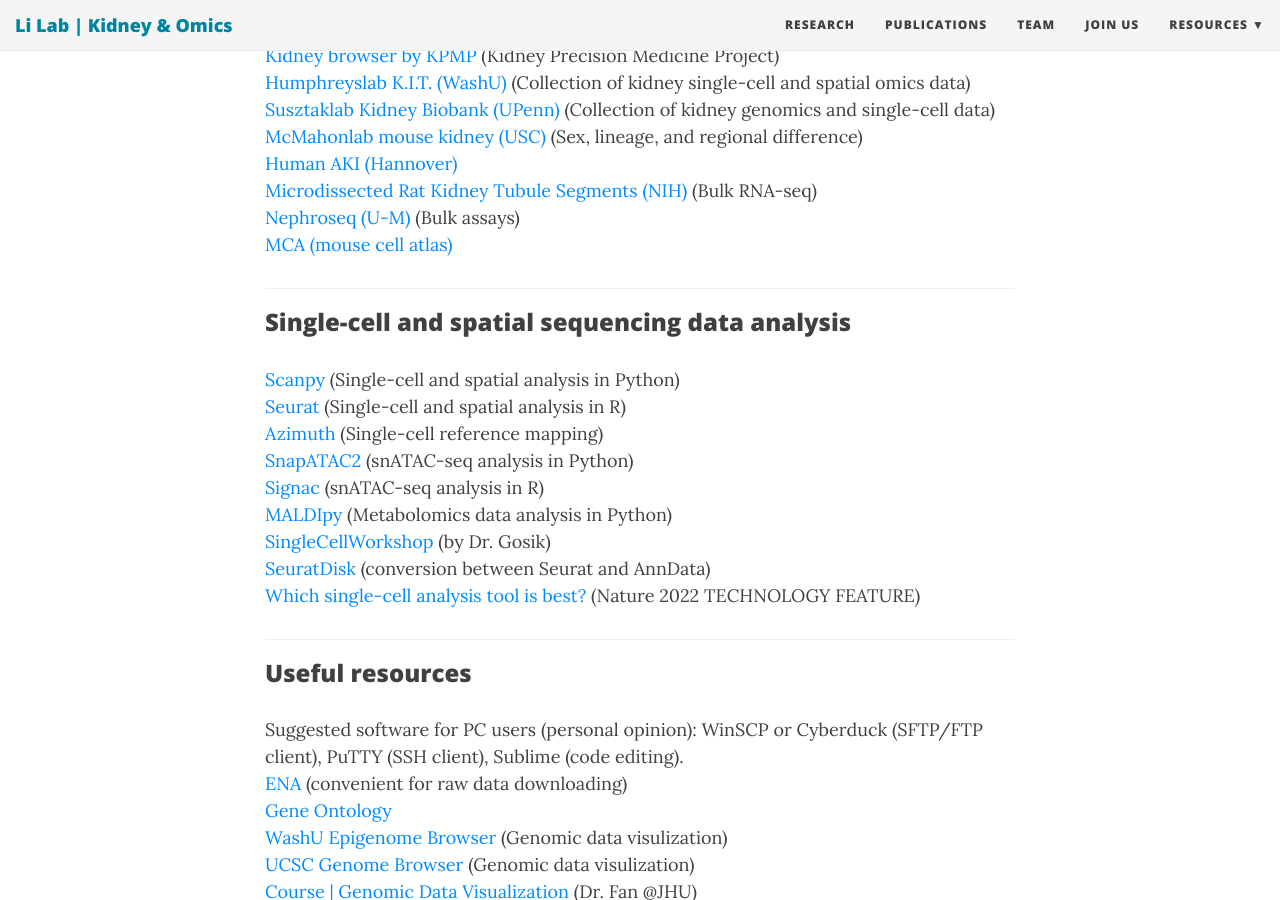
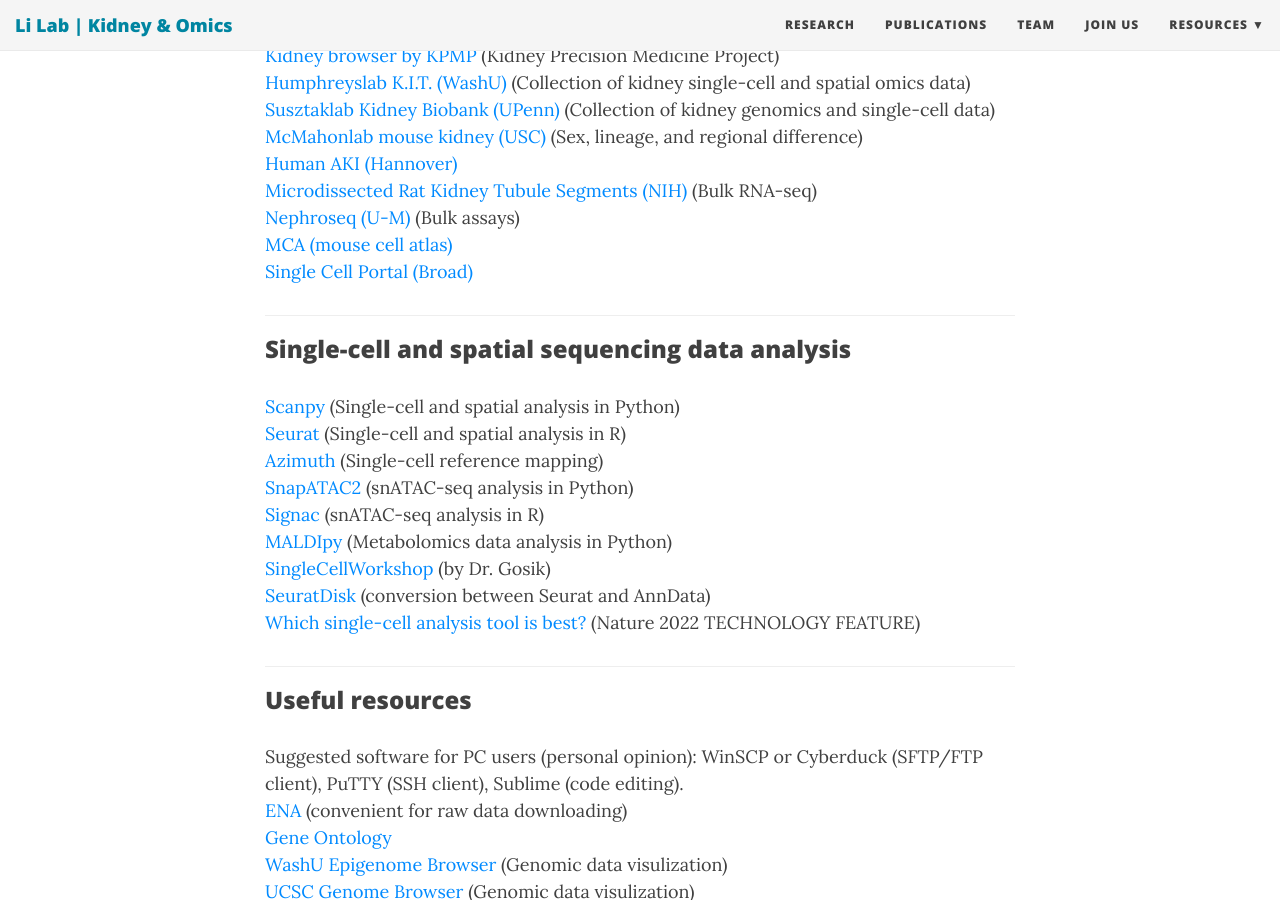
Before and after one commit to TheLiLab/thelilab.github.io, a Jekyll site: the page built from drylab.md, in a window 1280 px wide and 900 px high, scrolled down 757 px. Built offline with Jekyll 4.4.1, drawn with Linux system fonts in a browser that asks for light colours; nearby versions of some CDN libraries.

Commit message:
Update drylab.md

```diff
--- a/drylab.md
+++ b/drylab.md
@@ -24,6 +24,7 @@
 <a href="https://esbl.nhlbi.nih.gov/helixweb/Database/NephronRNAseq/" target="_blank">Microdissected Rat Kidney Tubule Segments (NIH)</a> (Bulk RNA-seq)<br>
 <a href="https://www.nephroseq.org/" target="_blank">Nephroseq (U-M)</a> (Bulk assays)<br>
 <a href="https://bis.zju.edu.cn/MCA/index.html" target="_blank">MCA (mouse cell atlas)</a><br>
+<a href="https://singlecell.broadinstitute.org/single_cell" target="_blank">Single Cell Portal (Broad)</a><br>
 <hr>
 
 ### Single-cell and spatial sequencing data analysis
```
